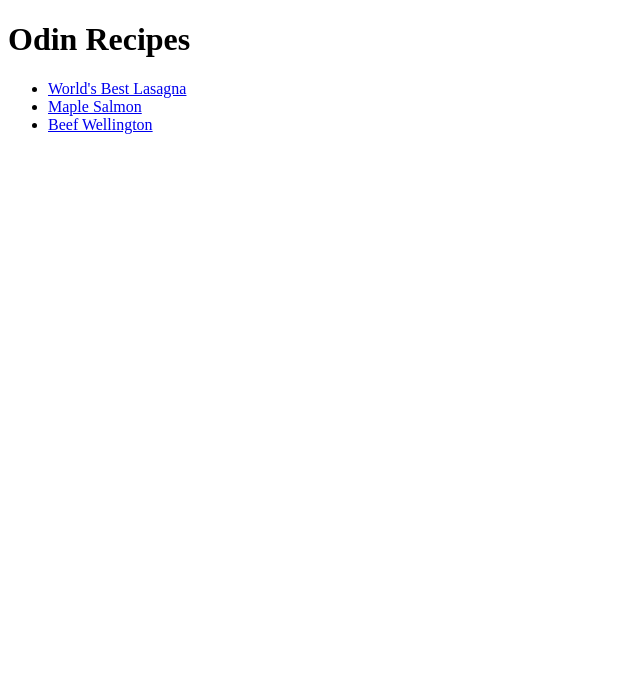
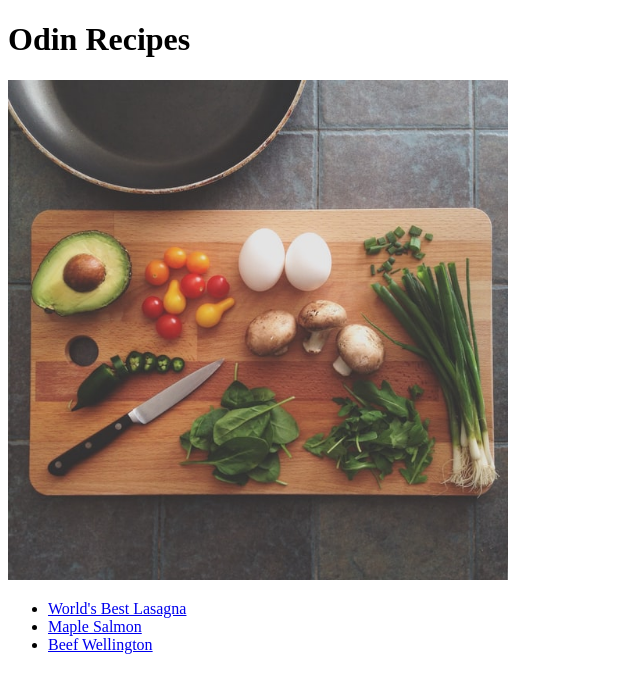
Before and after one commit to mustafa-kaya/odin-recipes, a plain HTML site: page index.html in a window 1280 px wide. Shown: the whole page, without its empty margins (0-640 px from the left). Drawn offline with Linux system fonts and the light colour scheme.

Commit message:
Add cover photo to index.html

```diff
--- a/index.html
+++ b/index.html
@@ -7,6 +7,9 @@
 
 <body>
   <h1>Odin Recipes</h1>
+
+  <img src="images/cover-photo.jpg" alt="Cutter Board with vegetables" width="500">
+
   <ul>
     <li>
       <a href="recipes/lasagna.html">World's Best Lasagna</a>
```
Also changed, not shown: images/cover-photo.jpg (added).
